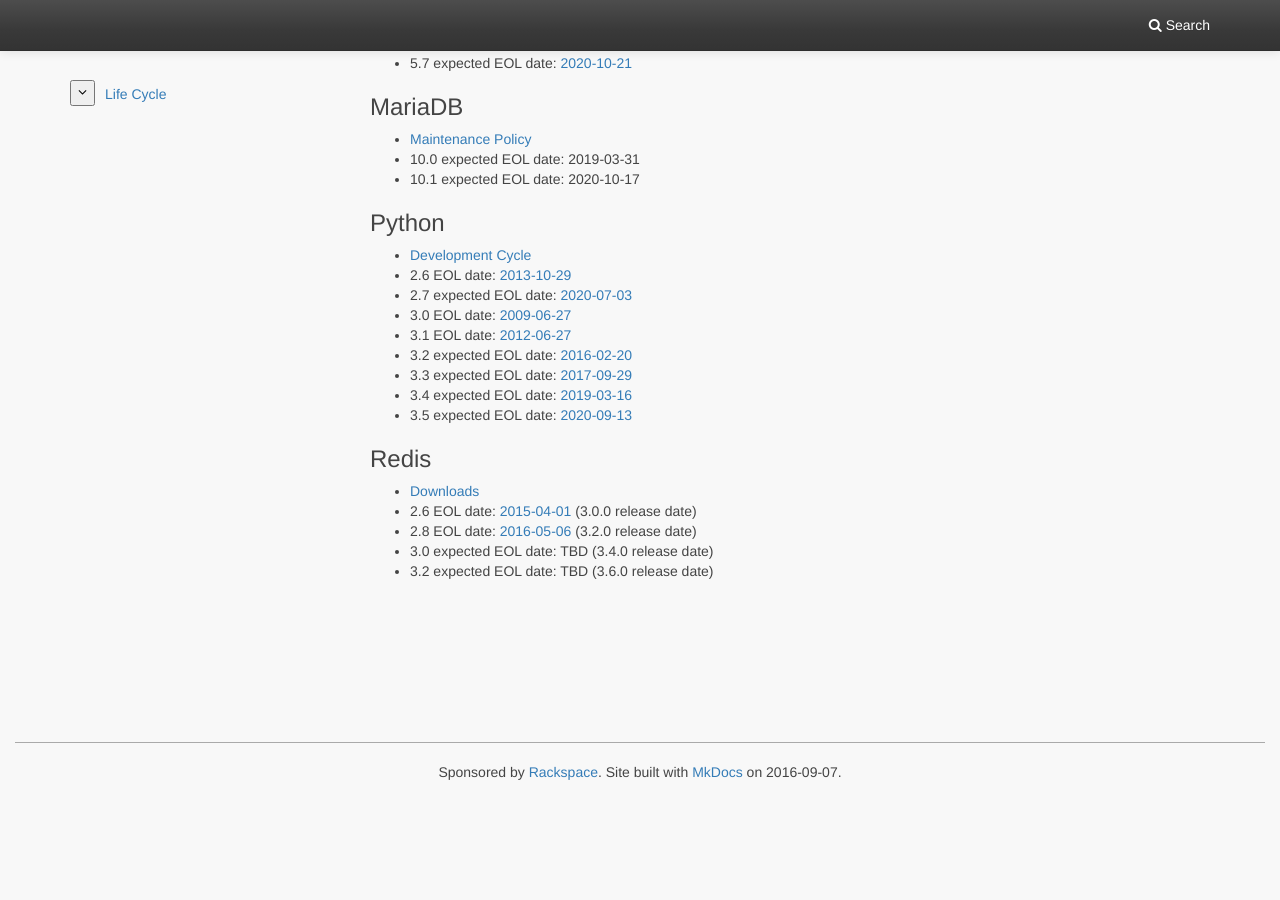
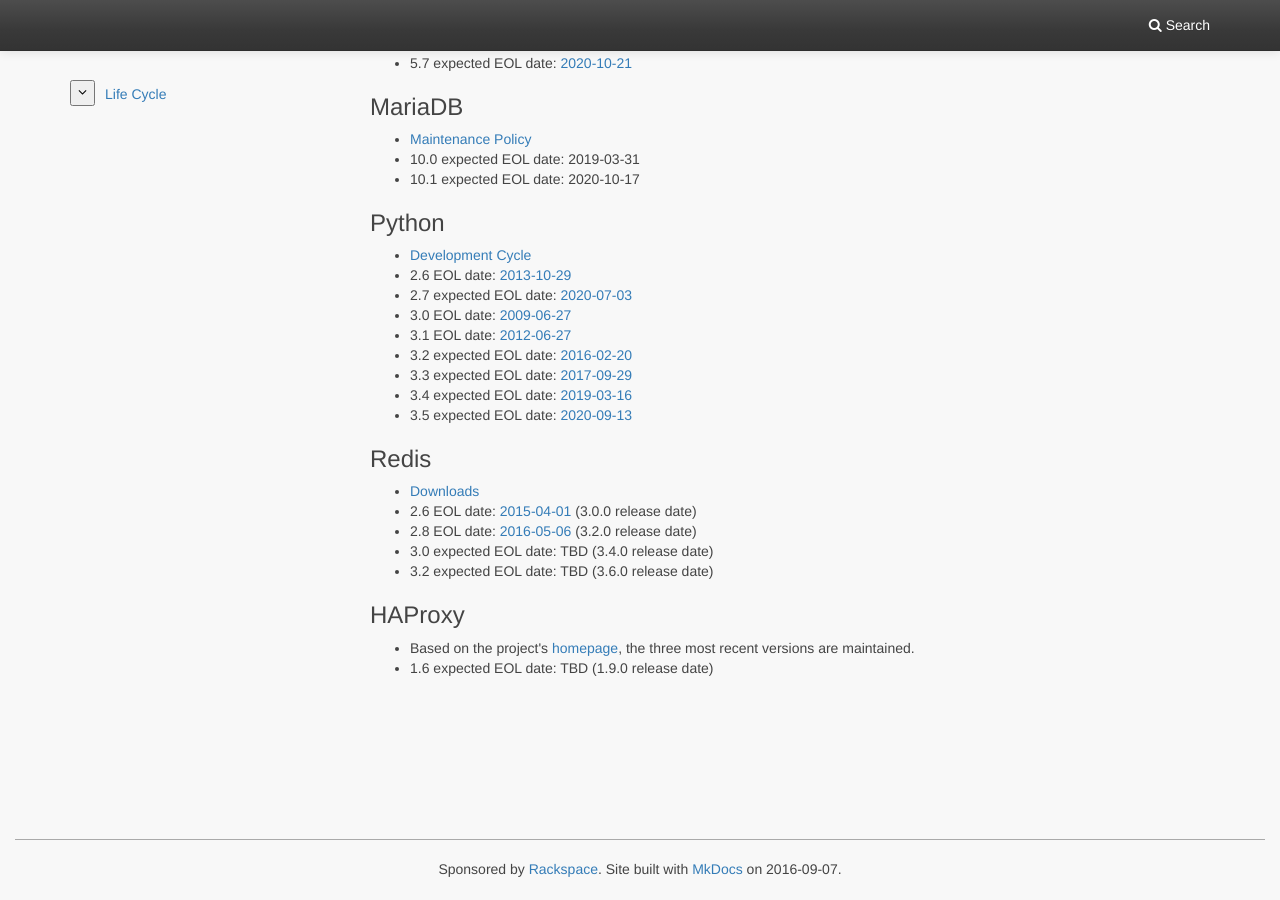
Before and after one commit to iusrepo/ius.io, an MkDocs documentation site: the page built from docs/LifeCycle.md, in a window 1280 px wide and 900 px high, scrolled down 984 px. Built offline with MkDocs 1.6.1, drawn with Linux system fonts in a browser that asks for light colours; nearby versions of some CDN libraries; library files that are not in the unit come from our copies; comment, search, counter and statistics services are not loaded; old or Windows-style settings are respelled for this version of MkDocs; before the commit the page ends 1787 px from its top, so only the background shows below that.

Commit message:
haproxy EOL info

```diff
--- a/docs/LifeCycle.md
+++ b/docs/LifeCycle.md
@@ -81,6 +81,11 @@ additions.
 * 3.0 expected EOL date: TBD (3.4.0 release date)
 * 3.2 expected EOL date: TBD (3.6.0 release date)
 
+### HAProxy
+
+* Based on the project's [homepage][haproxy-description], the three most recent versions are maintained.
+* 1.6 expected EOL date: TBD (1.9.0 release date)
+
 [1]: https://access.redhat.com/support/policy/updates/errata/
 [2]: https://access.redhat.com/security/updates/backporting
 [3]: http://php.net/supported-versions.php
@@ -110,3 +115,4 @@ additions.
 [redis-downloads]: http://redis.io/download
 [redis-3.0.0]: https://github.com/antirez/redis/blob/3.0.0/00-RELEASENOTES#L15
 [redis-3.2.0]: https://github.com/antirez/redis/blob/3.2.0/00-RELEASENOTES#L14
+[haproxy-description]: http://www.haproxy.org/#desc
```
